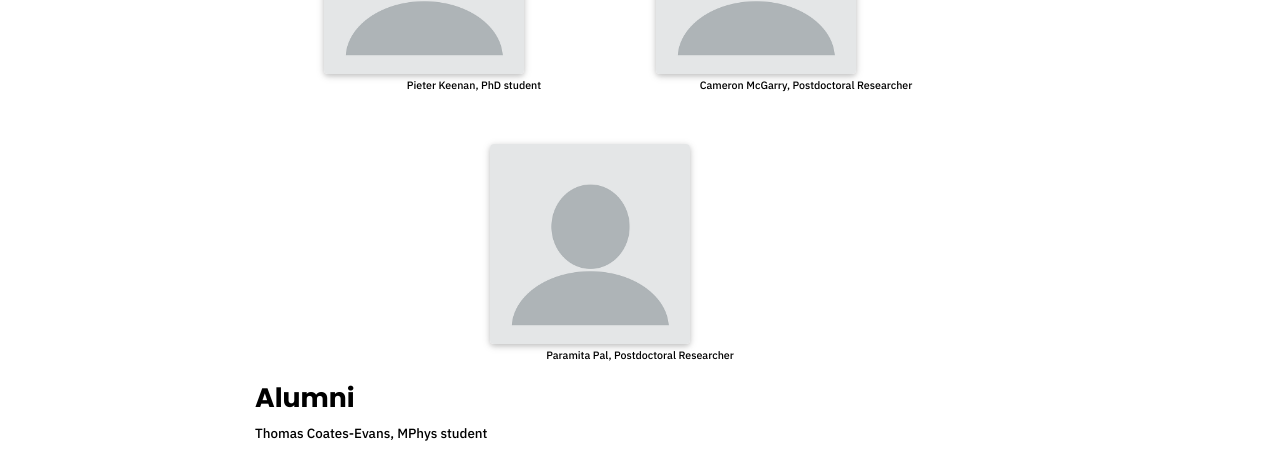
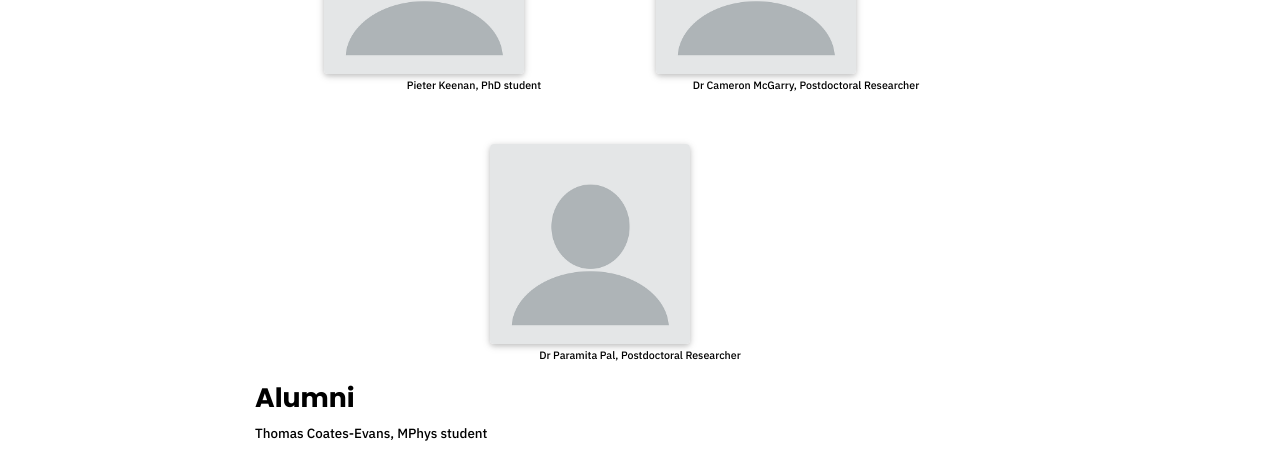
Before and after one commit to kristinarusimova/kristinarusimova.github.io, a Jekyll site: the page built from _pages/team.md, in a window 1280 px wide and 1222 px high. Shown: the part 323-773 px from the top of the window. Built offline with Jekyll 4.4.1, drawn with Linux system fonts in a browser that asks for light colours; nearby versions of some CDN libraries; a style sheet for code colours, icons or effects is not loaded.

Commit message:
Update team.md

```diff
--- a/_pages/team.md
+++ b/_pages/team.md
@@ -18,12 +18,12 @@ order: 3
 
   <div class="medium">
     <img class="rounded z-depth-1 h-medium" src="{{ 'blank-profile-picture-g214929735_640.png' | prepend: '/assets/img/' | relative_url }}">
-    <p class="caption">Cameron McGarry, Postdoctoral Researcher</p>
+    <p class="caption">Dr Cameron McGarry, Postdoctoral Researcher</p>
   </div>
 
     <div class="medium">
     <img class="rounded z-depth-1 h-medium" src="{{ 'blank-profile-picture-g214929735_640.png' | prepend: '/assets/img/' | relative_url }}">
-    <p class="caption">Paramita Pal, Postdoctoral Researcher</p>
+    <p class="caption">Dr Paramita Pal, Postdoctoral Researcher</p>
   </div>
 </div>
 
```
